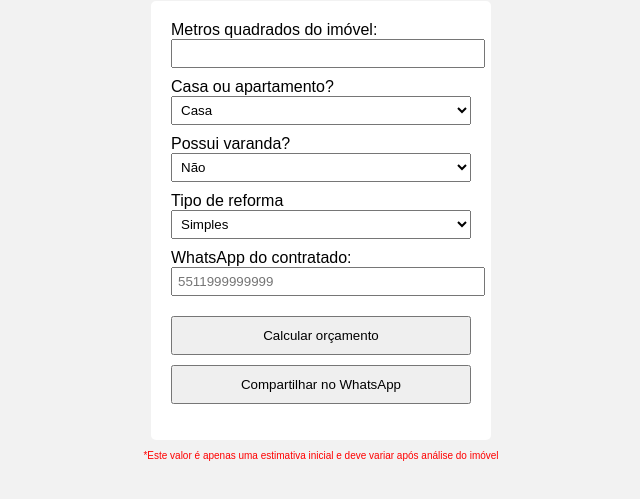
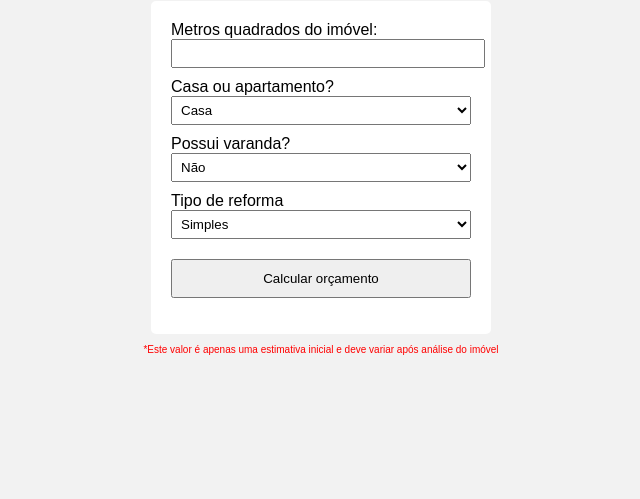
Before and after one commit to nicram3/orcamento-reforma, a plain HTML site: page index.html in a window 1280 px wide. Shown: the part 79-578 px from the top of the page, without its empty margins (319-959 px from the left). Drawn offline with Linux system fonts and the light colour scheme.

Commit message:
Updated files

```diff
--- a/index.html
+++ b/index.html
@@ -40,14 +40,14 @@
                 </select>
             </label>
 
-            <label>
+          <!--  <label>
                 WhatsApp do contratado:
                 <input type="text" id="whatsapp" placeholder="5511999999999">
-            </label>
+            </label> -->
 
 
             <button onclick="calcular()">Calcular orçamento</button>
-            <button onclick="enviarWhatsApp()">Compartilhar no WhatsApp</button>
+            <!-- <button onclick="enviarWhatsApp()">Compartilhar no WhatsApp</button> -->
 
 
             <p id="resultado"></p>
--- a/script.js
+++ b/script.js
@@ -25,7 +25,7 @@ if (varanda === "sim") {
 document.getElementById("resultado").innerText = "Orçamento aproximado: R$" + total.toFixed(2);
 }
 
-function enviarWhatsApp() {
+/*function enviarWhatsApp() {
     var metros = document.getElementById("metros").value;
     var varanda = document.getElementById("varanda").value;
     var tipo = document.getElementById("tipo").value;
@@ -58,3 +58,4 @@ function enviarWhatsApp() {
 
     window.open(link, "_blank");
 }
+*/
```
